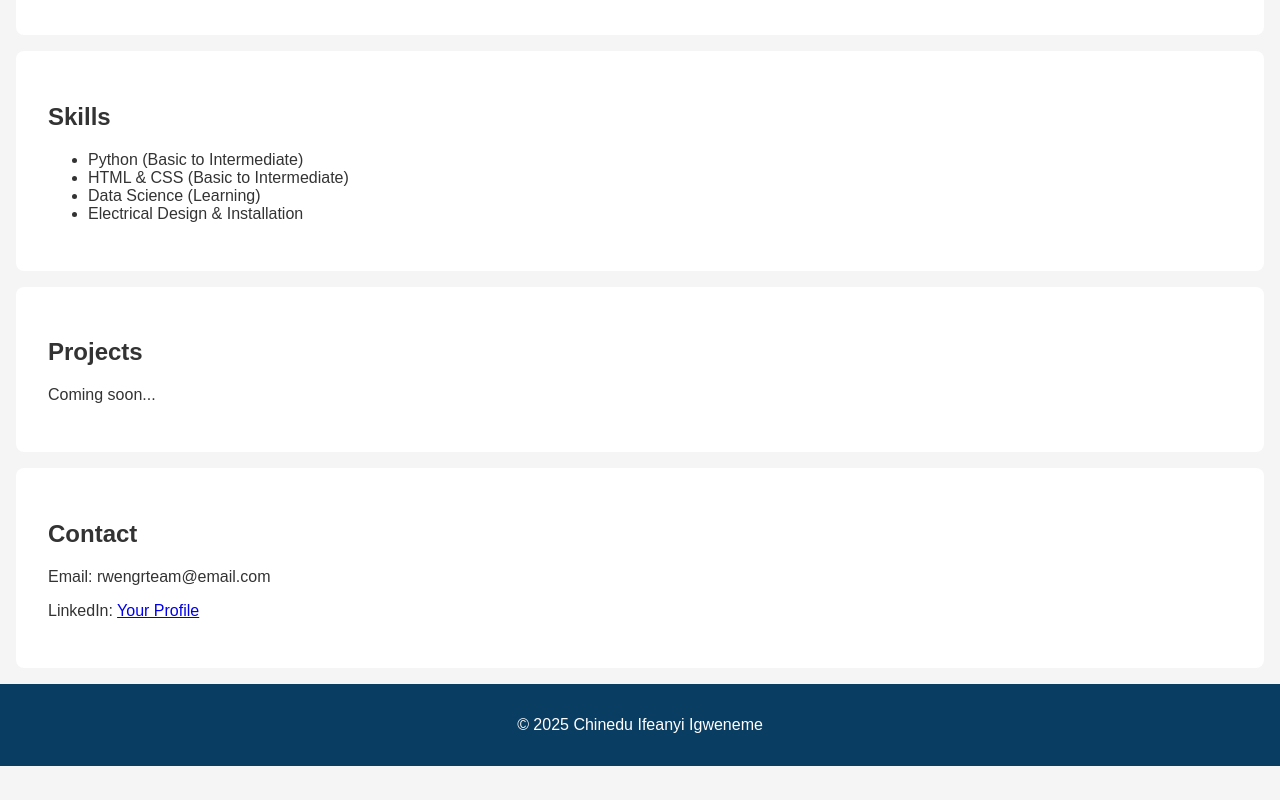
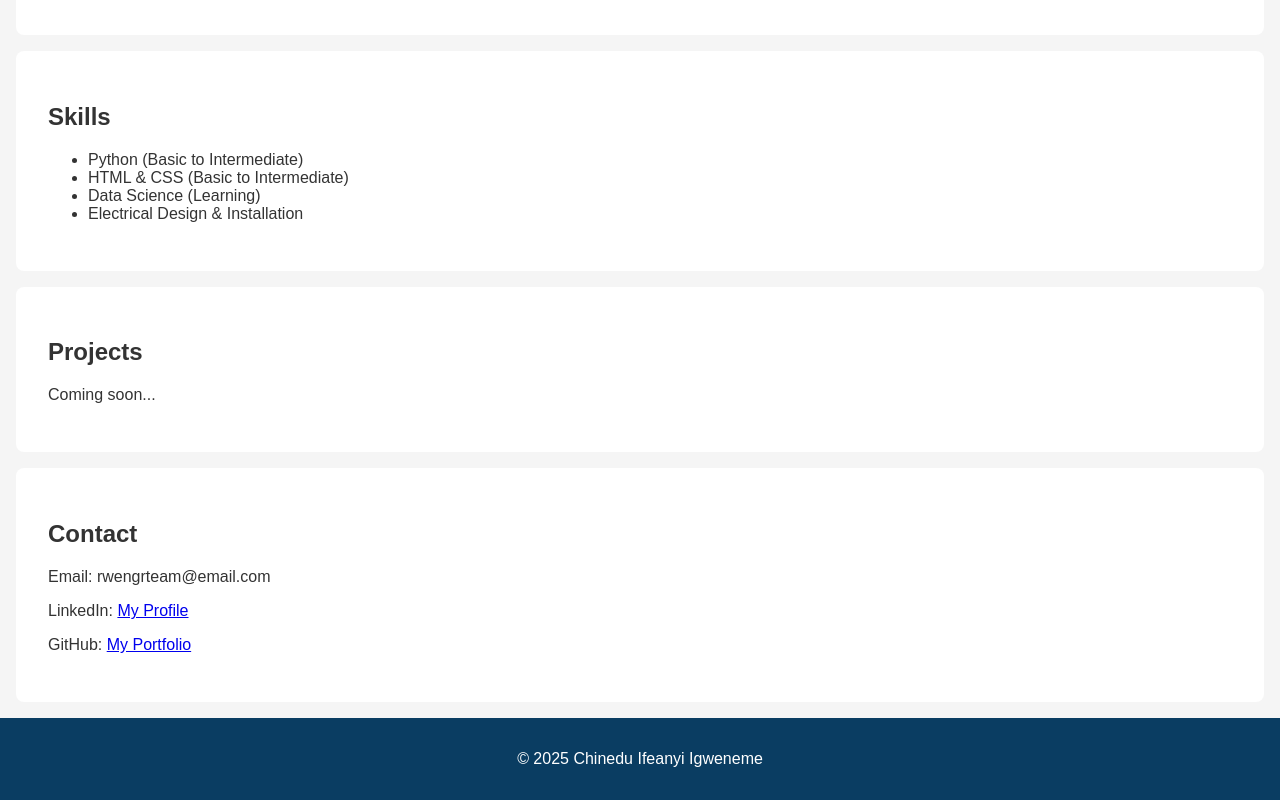
Before and after one commit to neduifeanyi/chinedu---portfolio-, a plain HTML site: page index.html in a window 1280 px wide. Shown: the part 393-1193 px from the top of the page. Before the commit the page ends 1159 px from the top, so only its background shows below. Drawn offline with Linux system fonts and the light colour scheme.

Commit message:
Update index.html

```diff
--- a/index.html
+++ b/index.html
@@ -43,7 +43,8 @@
   <section id="contact">
     <h2>Contact</h2>
     <p>Email: rwengrteam@email.com</p>
-    <p>LinkedIn: <a href="https://www.linkedin.com/in/chinedu-igweneme-38b28b76">Your Profile</a></p>
+    <p>LinkedIn: <a href="https://www.linkedin.com/in/chinedu-igweneme-38b28b76">My Profile</a></p>
+    <p>GitHub: <a href="https://neduifeanyi.github.io/chinedu---portfolio-/">My Portfolio</a></p>
   </section>
 
   <footer>
```
